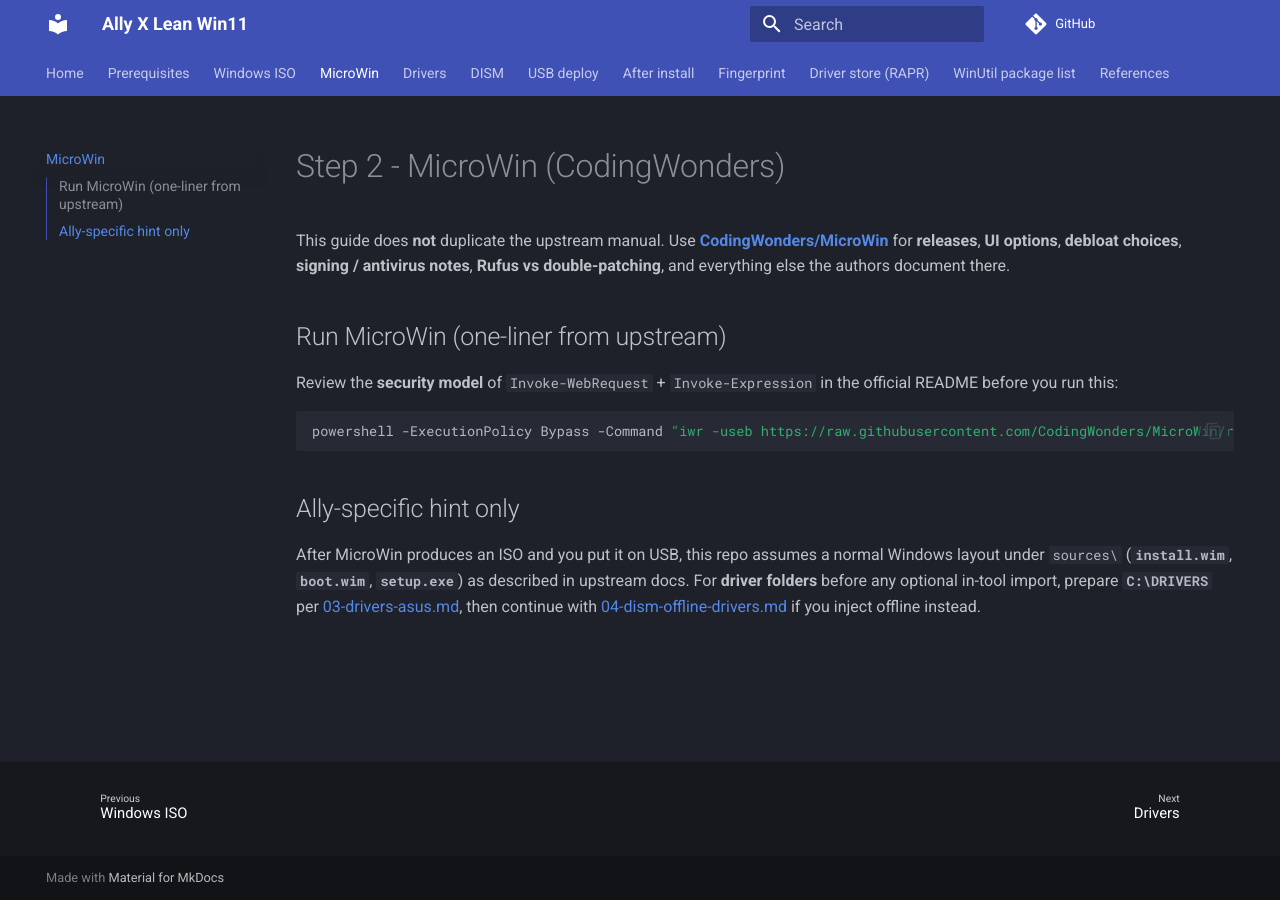
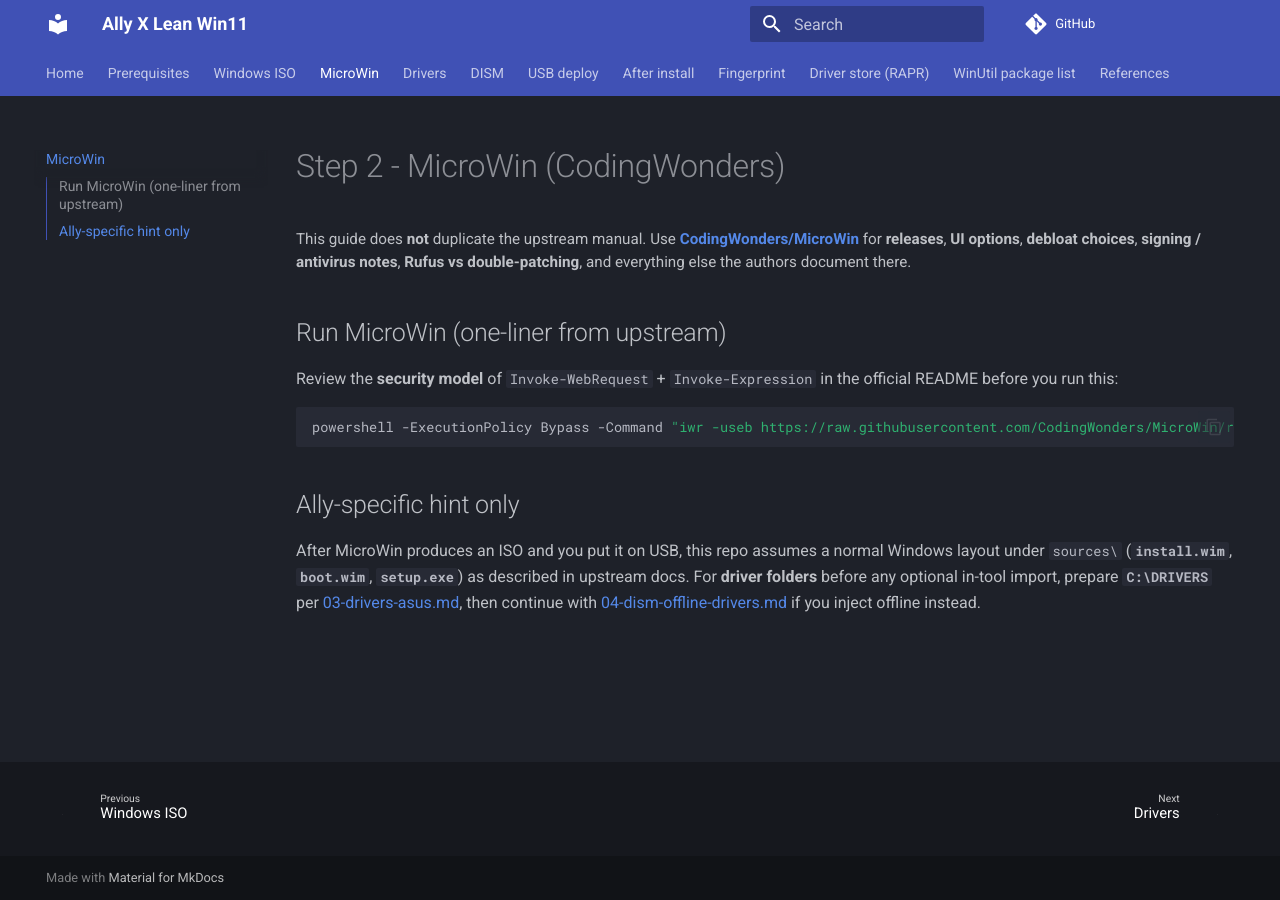
Before and after one commit to emilwojcik93/rog-allyx-rc72la-win11-manual, an MkDocs documentation site: the page built from docs/02-build-microwin.md, in a window 1280 px wide. Built offline with MkDocs 1.6.1 and Material for MkDocs 9.7.7, drawn with Linux system fonts in a browser that asks for light colours; comment, search, counter and statistics services are not loaded.

Commit message:
UI: smaller intro paragraphs; header/tabs hover feedback
Co-authored-by: Cursor <cursoragent@cursor.com>

```diff
--- a/docs/stylesheets/extra.css
+++ b/docs/stylesheets/extra.css
@@ -3,6 +3,38 @@
   .md-tabs,
   .md-footer__link {
     transition: none !important;
+  }
+}
+
+/* Intro copy under the page title (before first H2): smaller than default body */
+.md-content .md-typeset > h1 ~ p {
+  font-size: clamp(0.72rem, 0.62rem + 0.22vw, 0.9rem);
+  line-height: 1.55;
+}
+
+.md-content .md-typeset > h2 ~ p {
+  font-size: revert;
+  line-height: revert;
+}
+
+/* Subtle hover feedback on top chrome (pointer devices only) */
+@media (hover: hover) {
+  .md-header {
+    transition: box-shadow 0.2s ease, filter 0.18s ease;
+  }
+
+  .md-header:hover {
+    filter: brightness(1.05);
+    box-shadow: 0 0.12rem 0.55rem rgba(0, 0, 0, 0.14);
+  }
+
+  .md-tabs {
+    transition: box-shadow 0.2s ease, background-color 0.18s ease;
+  }
+
+  .md-tabs:hover,
+  body:has(.md-header:hover) .md-tabs {
+    box-shadow: 0 0.2rem 0.55rem rgba(0, 0, 0, 0.12);
   }
 }
 
```
